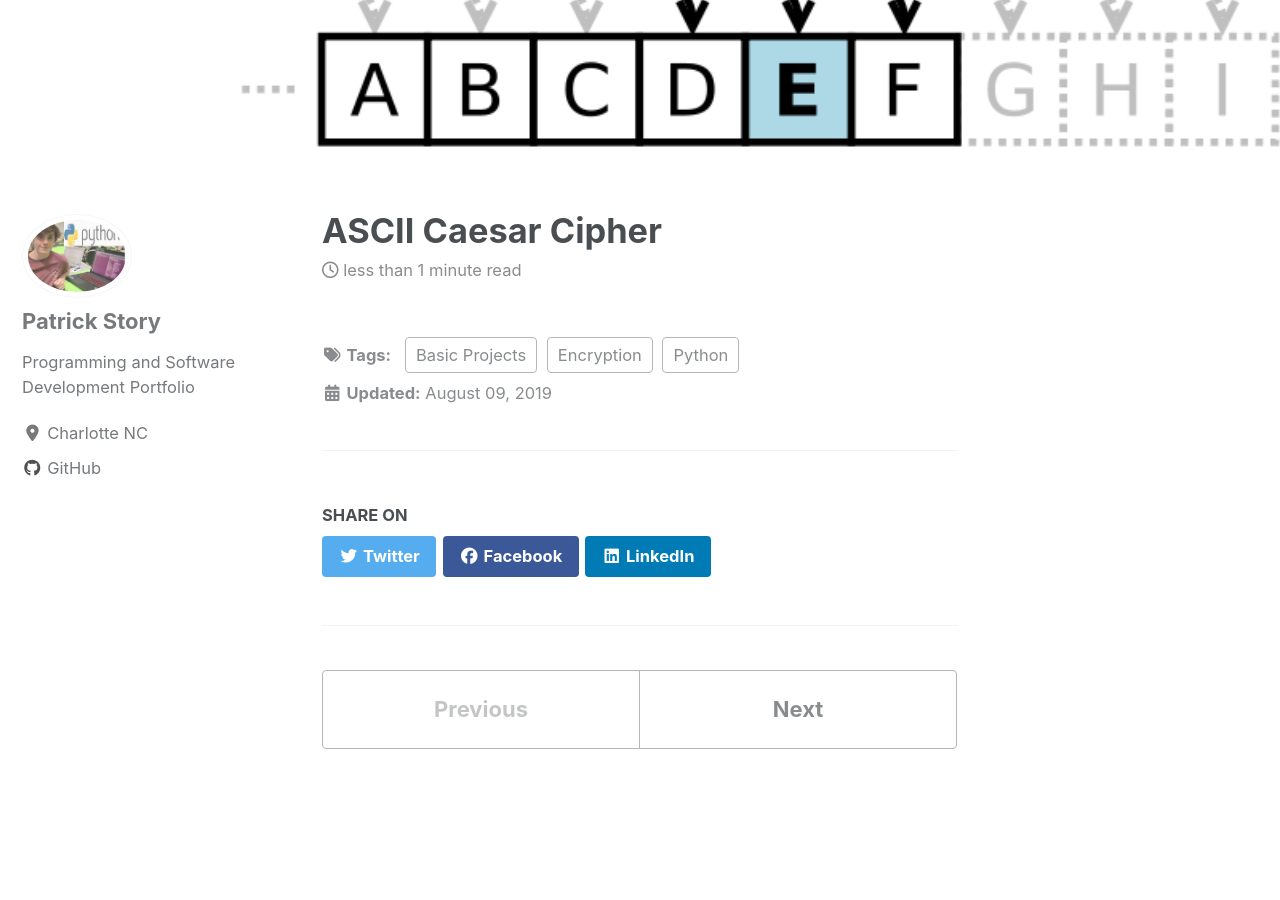
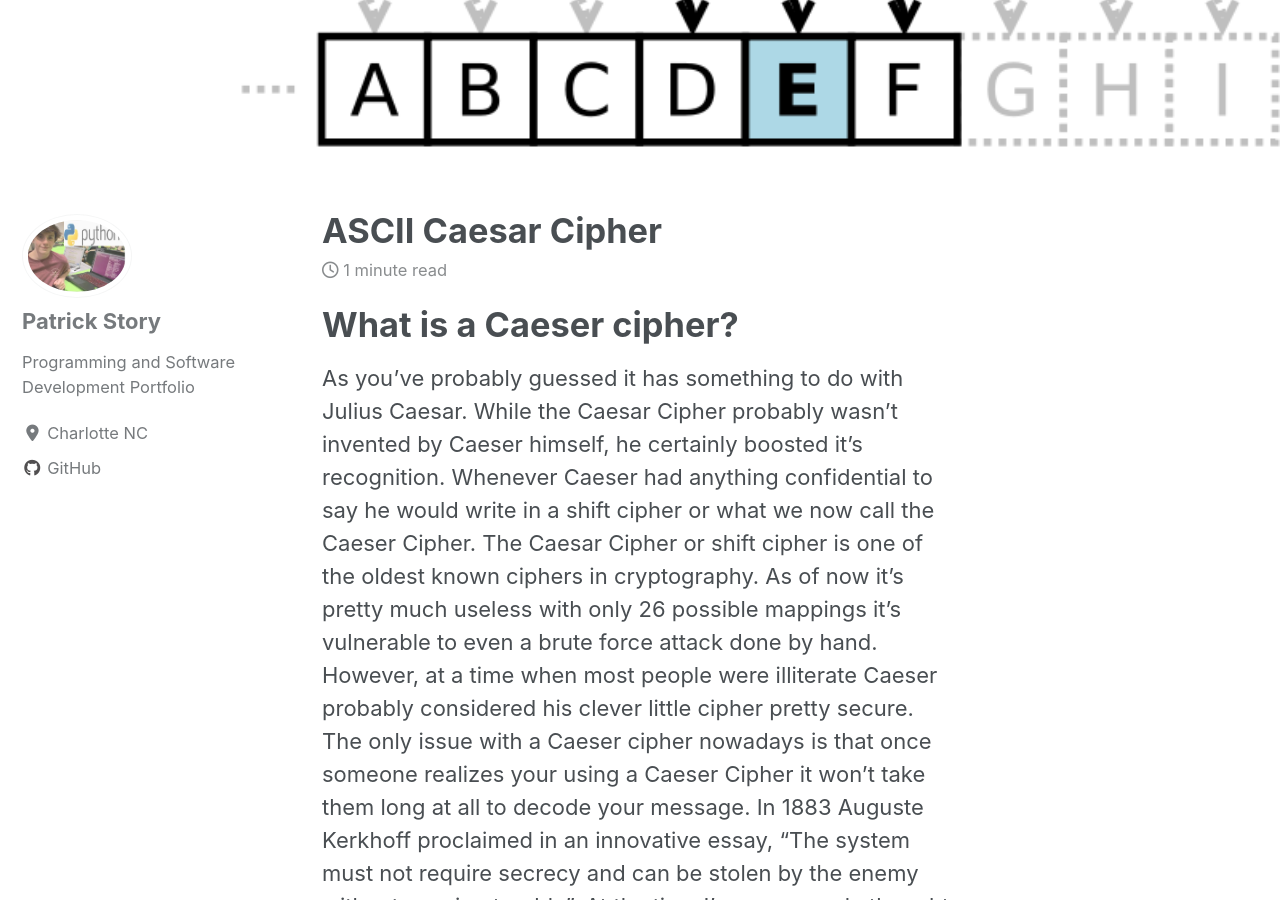
Before and after one commit to Patchyst/Patchyst.github.io, a Jekyll site: the page built from _posts/2019-08-9-CaesarCipher.md, in a window 1280 px wide and 900 px high, scrolled down 480 px. Built offline with Jekyll 4.4.1, drawn with Linux system fonts in a browser that asks for light colours; cached includes are drawn as plain includes; nearby versions of some CDN libraries; some of the changed text lies outside the part shown.

Commit message:
updating ASCII Cipher Project

```diff
--- a/_posts/2019-08-9-CaesarCipher.md
+++ b/_posts/2019-08-9-CaesarCipher.md
@@ -6,3 +6,7 @@ header:
   image: "images/caeser.jpg"
 excerpt: "A Caeser Cipher made using ASCII values"
 ---
+
+
+# What is a Caeser cipher?
+As you've probably guessed it has something to do with Julius Caesar. While the Caesar Cipher probably wasn't invented by Caeser himself, he certainly boosted it's recognition. Whenever Caeser had anything confidential to say he would write in a shift cipher or what we now call the Caeser Cipher. The Caesar Cipher or shift cipher is one of the oldest known ciphers in cryptography. As of now it's pretty much useless with only 26 possible mappings it's vulnerable to even a brute force attack done by hand. However, at a time when most people were illiterate Caeser probably considered his clever little cipher pretty secure. The only issue with a Caeser cipher nowadays is that once someone realizes your using a Caeser Cipher it won't take them long at all to decode your message. In 1883 Auguste Kerkhoff proclaimed in an innovative essay, "The system must not require secrecy and can be stolen by the enemy without causing trouble". At the time I'm sure people thought he was crazy, "How can you make an encryption with so many possibilities that a brute force is impossible?". Well, with the invention of computers we **are** able to make those encryptions, encryptions like the [XOR Stream Cipher](https://patchyst.github.io/XORstream/) or the [Hexadecimal Block Cipher](https://patchyst.github.io/BlockCipher/) are pretty much only broken through human error and social engineering.
```
